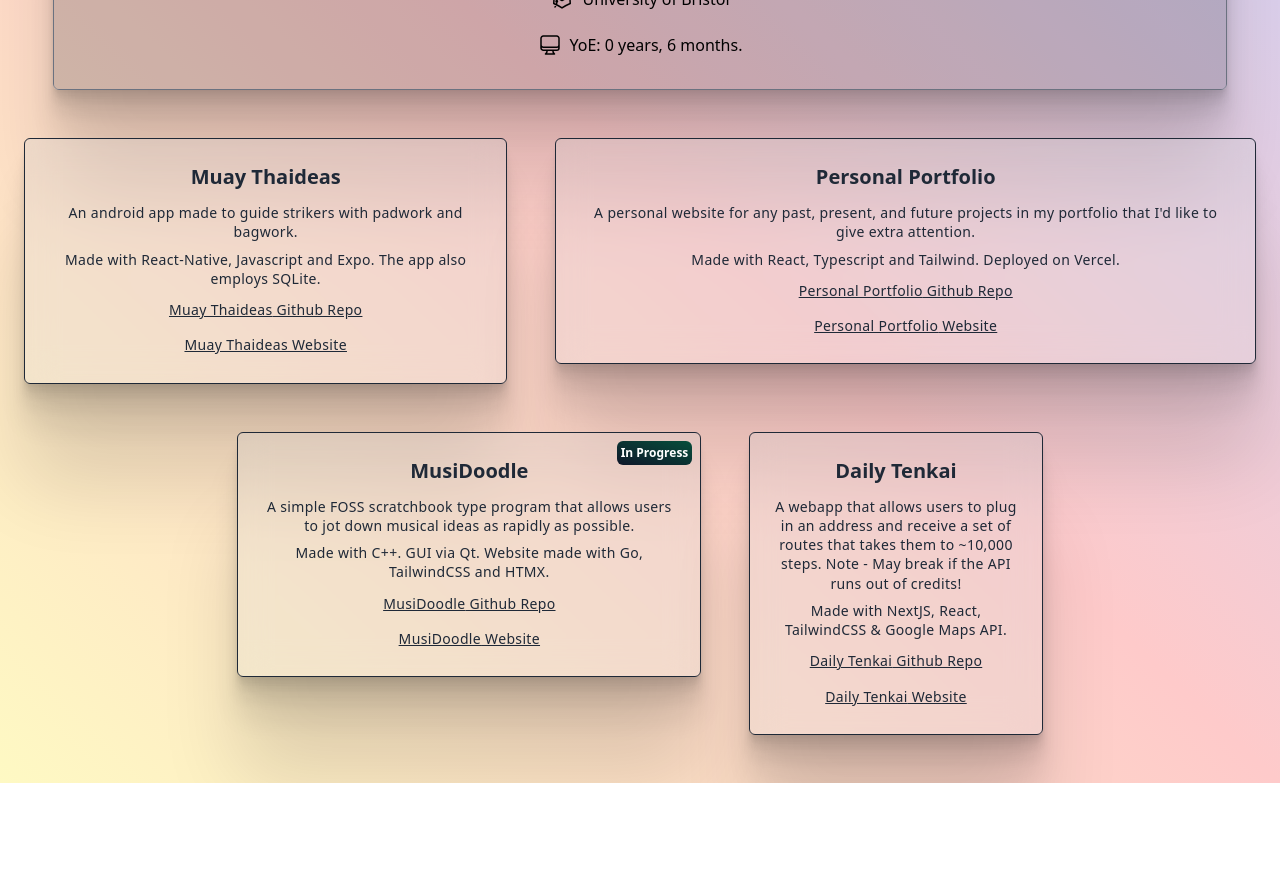
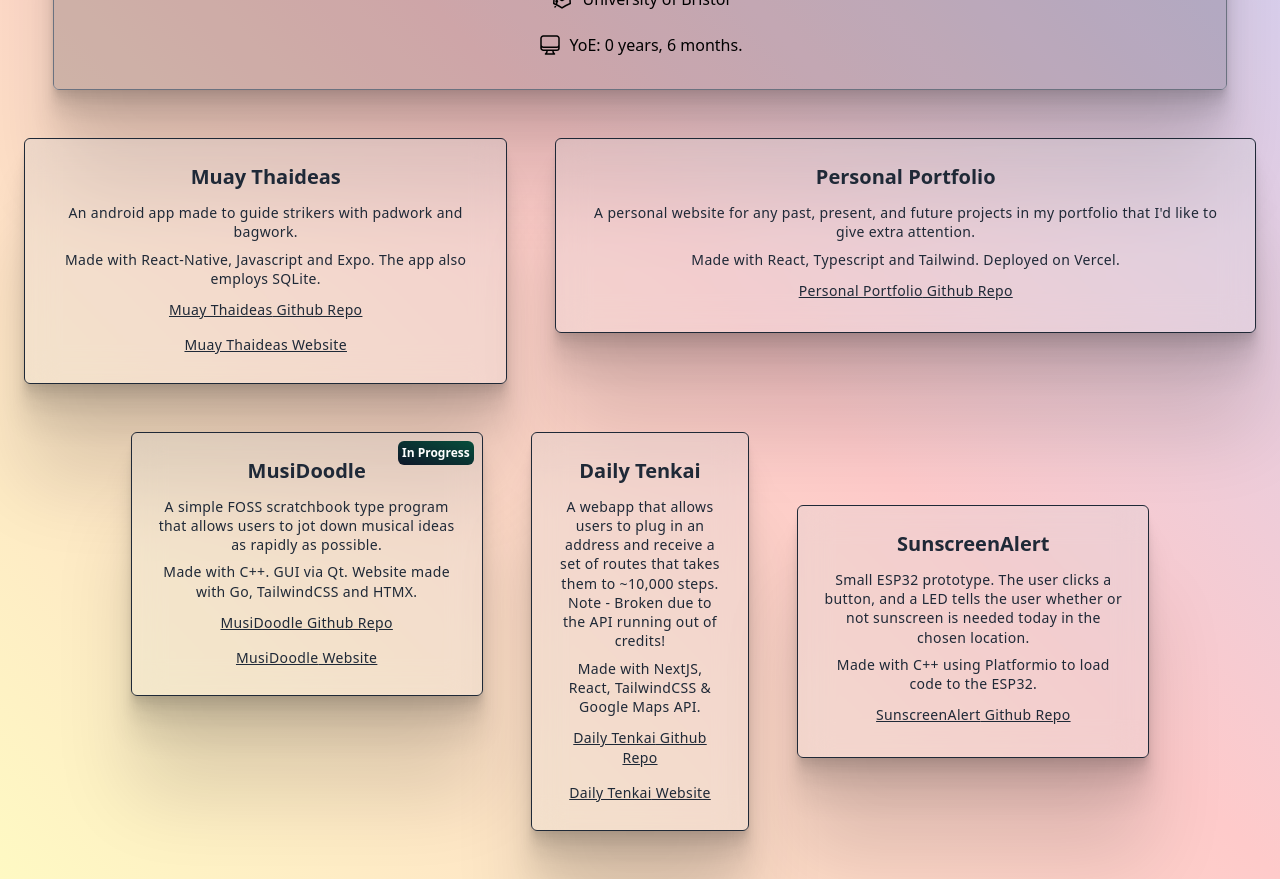
Before and after one commit to JJB9922/JJB9922Portfolio, a React (Vite) app in the folder JJB9922Portfolio/: page / in a window 1280 px wide. Shown: the part 440-1319 px from the top of the page. Before the commit the page ends 1223 px from the top, so only its background shows below. Built offline with nearby package versions, Linux system fonts and the light colour scheme.

Commit message:
Website Updates

```diff
--- a/JJB9922Portfolio/src/App.tsx
+++ b/JJB9922Portfolio/src/App.tsx
@@ -17,7 +17,6 @@ function App() {
         </Slide>
 
         <Fade cascade duration={500} triggerOnce={true}>
-
 
           <HeroHeader />
           <LandingCard />
@@ -47,7 +46,7 @@ function App() {
         </div>
         <div className='flex flex-row justify-center'>
 
-          <div className='md:grid md:grid-cols-5 md:w-2/3'>
+          <div className='md:grid md:grid-cols-8 md:w-5/6'>
 
             <div className='md:col-span-3 flex flex-row justify-center dark:mb-4'>
               <ProjectTab
@@ -64,12 +63,24 @@ function App() {
             <div className='col-span-2 md:flex md:flex-col justify-center dark:mb-4'>
               <ProjectTab
                 inProgress={false}
-                direction={'right'}
+                direction={'up'}
                 title={'Daily Tenkai'}
-                description={'A webapp that allows users to plug in an address and receive a set of routes that takes them to ~10,000 steps. Note - May break if the API runs out of credits!'}
+                description={'A webapp that allows users to plug in an address and receive a set of routes that takes them to ~10,000 steps. Note - Broken due to the API running out of credits!'}
                 stack={'Made with NextJS, React, TailwindCSS & Google Maps API.'}
                 github='https://github.com/JJB9922/DailyTenkai'
                 site='https://daily-tenkai.vercel.app/'
+              />
+            </div>
+
+            <div className='col-span-3 md:flex md:flex-col justify-center dark:mb-4'>
+              <ProjectTab
+                inProgress={false}
+                direction={'right'}
+                title={'SunscreenAlert'}
+                description={'Small ESP32 prototype. The user clicks a button, and a LED tells the user whether or not sunscreen is needed today in the chosen location.'}
+                stack={'Made with C++ using Platformio to load code to the ESP32.'}
+                github='https://github.com/JJB9922/SunscreenAlert'
+                site=''
               />
             </div>
 
--- a/JJB9922Portfolio/src/components/LandingCard.tsx
+++ b/JJB9922Portfolio/src/components/LandingCard.tsx
@@ -1,27 +1,29 @@
 function calculateYoE(startDateStr: string): { years: number, months: number } {
   const startDate = new Date(startDateStr);
-    const currentDate = new Date (Date.now());
+  const currentDate = new Date(Date.now());
 
   let years = currentDate.getFullYear() - startDate.getFullYear();
   let months = currentDate.getMonth() - startDate.getMonth();
-    const days = currentDate.getDay() - startDate.getDay();
 
   if (months < 0) {
     years--;
-      months += 12;
+    months += 12
   }
 
-    if(days > 0){
+  if (currentDate.getDate() >= startDate.getDate()) {
     months++;
+    if (months === 12) {
+      months = 0;
+      years++
+    }
   }
 
-    console.log(months);
   return { years, months };
 }
 
 
-export default function LandingCard(){
-    return(
+export default function LandingCard() {
+  return (
     <div className="flex-col pt-3 pb-6 mb-12 justify-center items-center h-end w-11/12 bg-gray-900 rounded-md bg-clip-padding backdrop-filter backdrop-blur-md bg-opacity-20 border dark:border-gray-900 border-gray-500 mx-auto shadow-[0_2.8px_2.2px_rgba(0,_0,_0,_0.034),_0_6.7px_5.3px_rgba(0,_0,_0,_0.048),_0_12.5px_10px_rgba(0,_0,_0,_0.06),_0_22.3px_17.9px_rgba(0,_0,_0,_0.072),_0_41.8px_33.4px_rgba(0,_0,_0,_0.086),_0_100px_80px_rgba(0,_0,_0,_0.12)]">
       <div className="flex justify-center items-center py-4">
         <svg xmlns="http://www.w3.org/2000/svg" fill="none" viewBox="0 0 24 24" strokeWidth={1.5} className="w-6 h-6 dark:stroke-white stroke-black ">
--- a/JJB9922Portfolio/src/components/ProjectTab.tsx
+++ b/JJB9922Portfolio/src/components/ProjectTab.tsx
@@ -1,21 +1,39 @@
 import { Slide } from "react-awesome-reveal"
 
-function InProgress({inProgress} : {inProgress: boolean}){
-    if (inProgress){
-        return(
+function InProgress({ inProgress }: { inProgress: boolean }) {
+  if (inProgress) {
+    return (
       <div className='absolute top-0 right-0 m-2 p-1 dark:light-background dark-background text-white dark:text-black rounded-md text-xs font-bold'>In Progress</div>
     )
   }
-    else{
-        return(
+  else {
+    return (
       <></>
     )
   }
 }
 
 // eslint-disable-next-line @typescript-eslint/no-explicit-any
-export default function ProjectTab({direction, title, description, stack, github, site, inProgress} : {direction: any, title: string, description: string, stack: string, github: string, site: string, inProgress: boolean}){
-    return(
+export default function ProjectTab({ direction, title, description, stack, github, site, inProgress }: { direction: any, title: string, description: string, stack: string, github: string, site: string, inProgress: boolean }) {
+  if (site === '') {
+    return (
+      <>
+        <Slide direction={direction} triggerOnce={true} fraction={0.6}>
+          <div className='flex justify-center'>
+            <div className='flex flex-col align-middle justify-center text-center h-11/12 p-6 w-full mb-12 mx-6 dark:bg-gray-900 bg-gray-300 rounded-md bg-clip-padding backdrop-filter backdrop-blur-lg dark:bg-opacity-40 bg-opacity-25 border border-gray-800 shadow-[0_2.8px_2.2px_rgba(0,_0,_0,_0.034),_0_6.7px_5.3px_rgba(0,_0,_0,_0.048),_0_12.5px_10px_rgba(0,_0,_0,_0.06),_0_22.3px_17.9px_rgba(0,_0,_0,_0.072),_0_41.8px_33.4px_rgba(0,_0,_0,_0.086),_0_100px_80px_rgba(0,_0,_0,_0.12)]'>
+              <InProgress inProgress={inProgress} />
+              <h3 className="mb-3 font-bold dark:text-gray-300 text-gray-800 text-xl">{title}</h3>
+              <p className="text-sm leading-snug tracking-wide dark:text-gray-300 text-gray-800 text-opacity-100">{description}</p>
+              <p className="text-sm leading-snug tracking-wide dark:text-gray-300 text-gray-800 text-opacity-100 pt-2 pb-1">{stack}</p>
+              <a href={github} target="_blank" className="pt-2 pb-1 text-sm leading-snug tracking-wide dark:text-gray-300 text-gray-800 text-opacity-100 underline">{title} Github Repo</a>
+              <p className="pb-1"></p>
+            </div>
+          </div>
+        </Slide>
+      </>
+    )
+  } else {
+    return (
       <>
         <Slide direction={direction} triggerOnce={true} fraction={0.6}>
           <div className='flex justify-center'>
@@ -33,3 +51,4 @@ export default function ProjectTab({direction, title, description, stack, github
       </>
     )
   }
+}
```
Also changed, not shown: 1 other file (tests, documents, lock files or other folders). Lines whose indentation alone changed are shown as unchanged.
